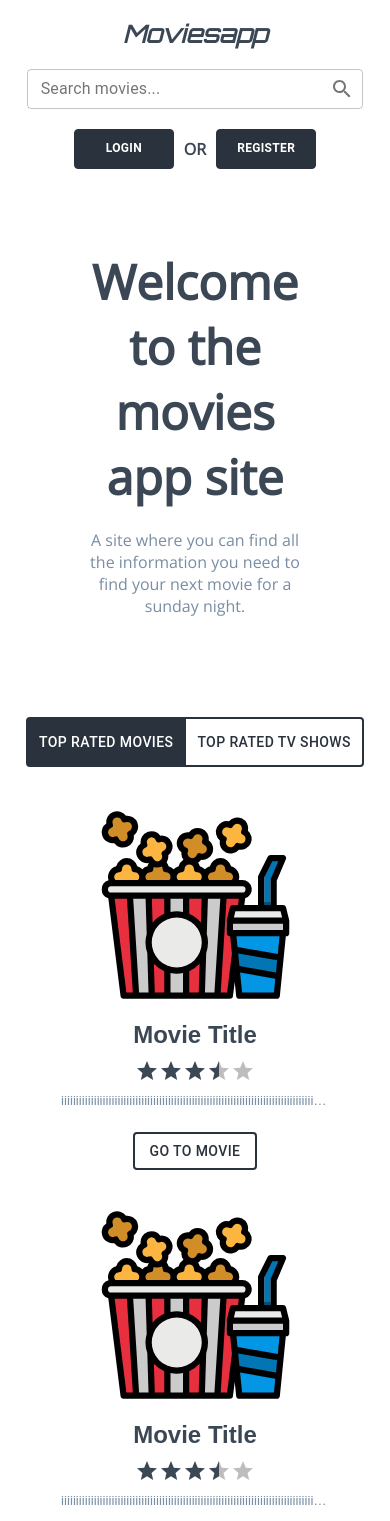
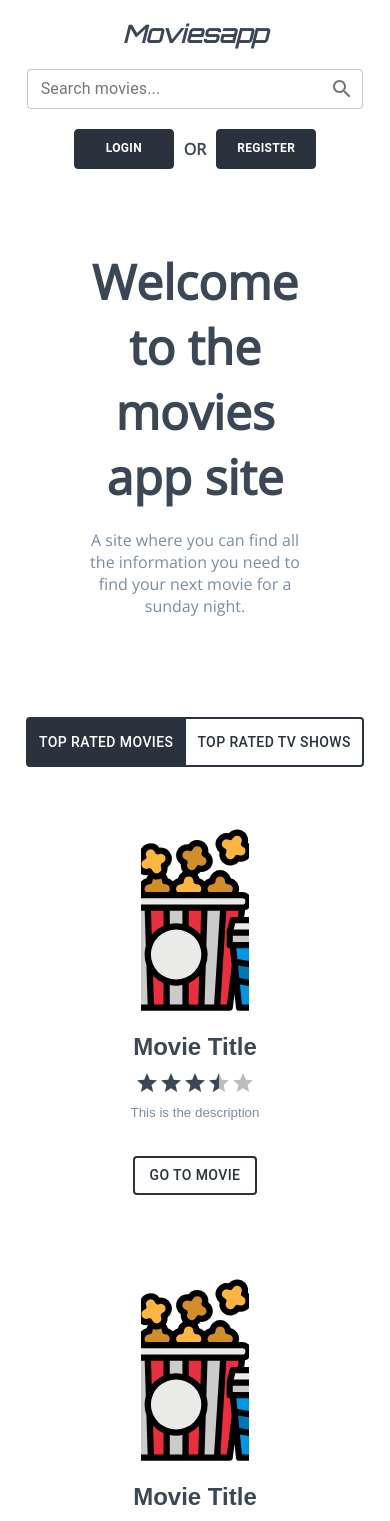
Before and after one commit to nadirkalajdzic/jap_task1_frontend, a React (Create React App) app: page /landing in a window 390 px wide. Shown: the top 1521 px of the page. Built offline with nearby package versions, Linux system fonts and the light colour scheme.

Commit message:
ui fix foritem card

```diff
--- a/src/components/ItemCard/ItemCard.js
+++ b/src/components/ItemCard/ItemCard.js
@@ -37,9 +37,7 @@ function ItemCard() {
               className={classes.ellipsis}
               style={{ color: "var(--grey-color)" }}
             >
-              {new Array(100).fill(null).map(() => {
-                return <>i</>;
-              })}
+              This is the description
             </div>
           </CardContent>
         </CardActionArea>
--- a/src/components/ItemCard/Style.js
+++ b/src/components/ItemCard/Style.js
@@ -30,6 +30,7 @@ export const useStyles = makeStyles({
   align: {
     margin: "0 auto",
     display: "inherit",
+    padding: 20,
   },
   ellipsis: {
     textOverflow: "ellipsis",
--- a/src/components/ItemList/ItemList.css
+++ b/src/components/ItemList/ItemList.css
@@ -4,19 +4,21 @@
     grid-template-columns: repeat(2, 300px);
     justify-content: center;
     column-gap: 10%;
+    margin-block: 10%;
   }
 }
 
 @media screen and (max-width: 650px) {
   .pair-item {
     grid-template-rows: repeat(2, 400px);
+    padding-top: 50px;
+    row-gap: 50px;
   }
 }
 
 .pair-item {
   display: grid;
   justify-content: center;
-  margin-block: 10%;
 }
 
 .item-list-show-more {
```
